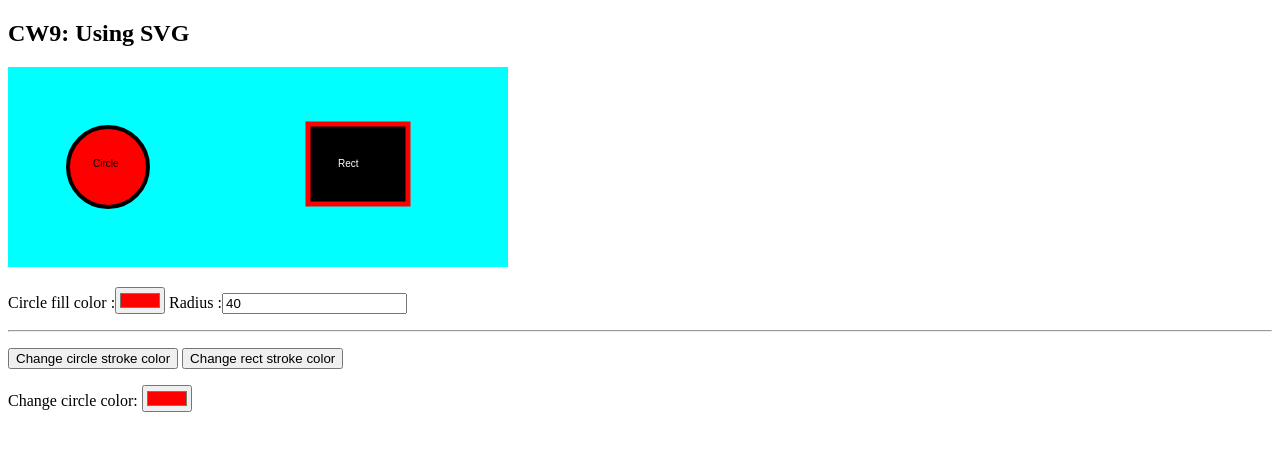
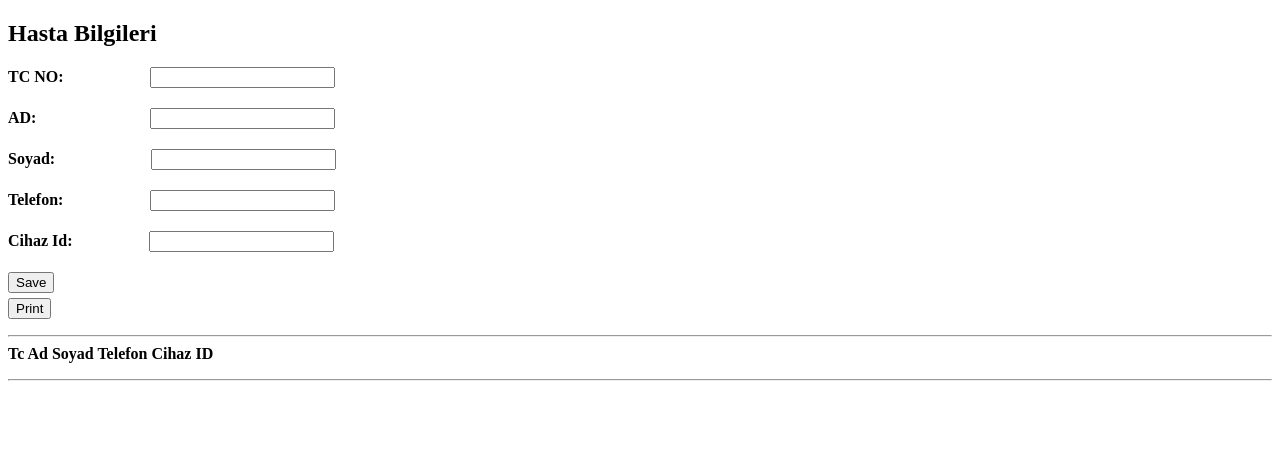
Before and after one commit to gokcedastan/AdvancedProgrammingHW, a plain HTML site: page SVG.html in a window 1280 px wide. Drawn offline with Linux system fonts and the light colour scheme.

Commit message:
Update SVG.html

```diff
--- a/SVG.html
+++ b/SVG.html
@@ -1,71 +1,98 @@
+
 <!DOCTYPE html>
-<html lang="en-US">
+<html>
 <head>
     <meta charset="UTF-8">
-    <meta name="viewport" content="width=device-width">
-    <title>SVG and Canvas </title>
-
-  <style>
-    svg, canvas {
-        background: cyan;
-        font: 10px arial, sans-serif;
-    }
-  </style>
+    <meta name="viewport" content="width=device-width" "text-align:center">
+    <title>Hasta Bilgileri </title>
 </head>
 
-<body>
-
-<h2>CW9: Using SVG</h2>
-<svg id='svg' width='500' height='200'>
-  <circle id="circle1" cx='100' cy='100' r='40'
-  style='fill:red;stroke:black;stroke-width:4' />
-  <text x='85' y='100' fill='black'>Circle</text>
-  <rect id="rect1" x='300' y='57' width='100' height='80'
-  style='fill:black;stroke:red;stroke-width:5' />
-  <text x='330' y='100' fill='white'>Rect</text>
-</svg>
-<p>Circle fill color :<input id="circleFill" type="color" value="#ff0000">
- Radius :<input type="number" value=40 onchange="circleRadius(this)"></p>
-<hr />
-
-<p>
-<button onclick="circle1.style.stroke= 'white';">Change circle stroke color</button>
-
-
-
-<button onclick="rect1.style.stroke= 'yellow';">Change rect stroke color</button>
-</p>
-
-<p>Change circle color:
-<input id="colorPicker" type="color" value="#ff0000">
-</p>
 <script>
 "use strict";
-function circleRadius(elem){
-     circle1.setAttribute("r",elem.value);
-    }
-circleFill.addEventListener("change", circleFillEvent, false);
-    function circleFillEvent(event) {
-        circle1.style.fill=event.target.value;
-    }
-function updateFirst(event) {
-  var p = document.querySelector("p");
-
-  if (p) {
-    circle1.style.fill=event.target.value;
-  }
+function HastaBilgi(Tc, name,surname, phone, Deviceid){
+    this.tc=Tc;
+    this.n= name;
+    this.s= surname;
+    this.p=phone;
+	this.Did=Deviceid;
+}
+function Save() {
+    let TC = Number(tc_id.value);
+    let name = n_id.value;
+	let surname = s_id.value;
+    let phone = Number(p_id.value);
+    let Deviceid = Number(de_id_id.value);
+    bilgiler.push(new HastaBilgi(Tc, name, surname, phone, Deviceid));
 }
 
-colorPicker.addEventListener("input", updateFirst, false);
-colorPicker.addEventListener("change", watchColorPicker, false);
-
-function watchColorPicker(event) {
-  document.querySelectorAll("circle1").forEach(function(circle1) {
-    circle1.style.fill=event.target.value;
-  });
+function  Print ( )  {
+    let  print =  "" ;
+    for  ( let  i  =  0   ;  i  <  bilgiler.length  ;  i ++ ) {
+	print  + = bilgiler [ i ] . tc + bilgiler [ i ] . n  +  "" +  bilgiler [ i ] . s +  "" +  bilgiler [ i ] . p  +  bilgiler [ i ] . Did  +"\ n" ;
+    }
+    s1 . innerText  =  print ;
 }
-
 
 </script>
 
+<body>
+<h2 id=title></h2>
+<p style="margin-bottom: 20px;">
+    <b style="padding-right: 82px;"> TC NO: </b>
+<input type="text" id="tc_id" value=" " >
+</p>
+<p style="margin-bottom: 20px;">
+    <b style="padding-right: 110px;"> AD: </b>
+<input type="text" id="n_id" value=" " >
+</p>
+ <p style="
+margin-top:5px;
+margin-bottom: 20px;"
+><b style="padding-right: 92px;">Soyad: </b>
+<input type="text" id="s_id" value="">
+</p>
+
+ <p style="
+margin-top:5px;
+margin-bottom: 20px;"
+><b style="padding-right: 83px;">Telefon: </b>
+<input type="text" id="p_id" value="">
+</p>
+
+<p style="margin-top: 20px;
+    margin-bottom: 5px;">
+    <b style="padding-right: 73px;">
+        Cihaz Id: </b>
+<input type="text" id="de_id" value=" " >
+</p>
+
+
+<p style="margin-top: 20px;
+    margin-bottom: 5px;
+">
+<input type="button" value="Save" ; onclick="Save()">
+</p>
+<p style="
+    margin-top: 5px;
+    margin-bottom: 5px;
+"></p>
+<input type=button value="Print"  onClick="Print()">
+</p>
+
+<hr>
+<p style="
+    margin-top: 5px;
+    margin-bottom: 5px;
+"> <b>Tc  Ad   Soyad   Telefon   Cihaz ID </b>
+</p>
+
+<p id=s1></p>
+<hr>
+
+<script>
+    title.innerText = document.title;
+    var bilgiler=[];
+</script>
+
 </body>
+</html>
```
